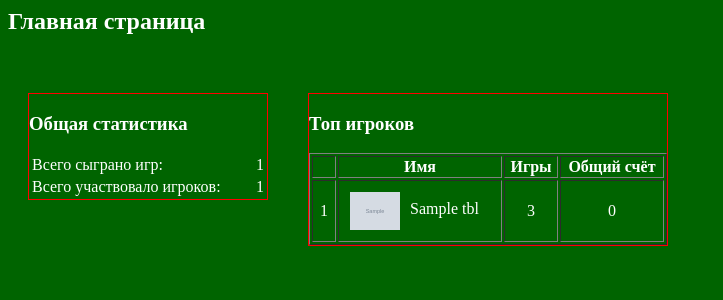
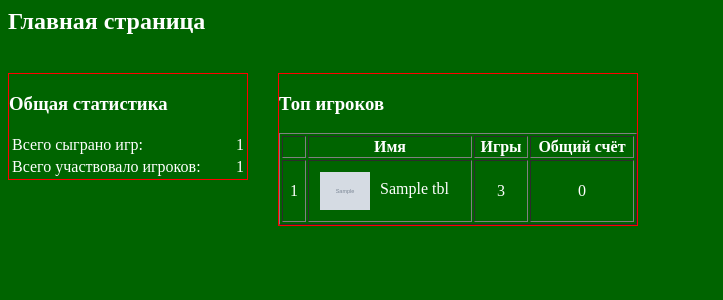
Before and after one commit to WowSoLaggy/Pref, a PHP site: page /home.php in a window 1280 px wide. Shown: the top 300 px of the page, without its empty margins (0-723 px from the left). Run offline with PHP 8.4, Linux system fonts and the light colour scheme; tables that the repository leaves empty or names only in its code hold one stand-in row (values such as "Sample post"); grey boxes marked "Sample" are stand-in pictures.

Commit message:
- blocks

```diff
--- a/style.css
+++ b/style.css
@@ -29,5 +29,5 @@ p
 {
 	border: 1px solid red;
 	float: left;
-	margin: 20px;
+	margin: 0px 30px 0px 0px;
 }
```
